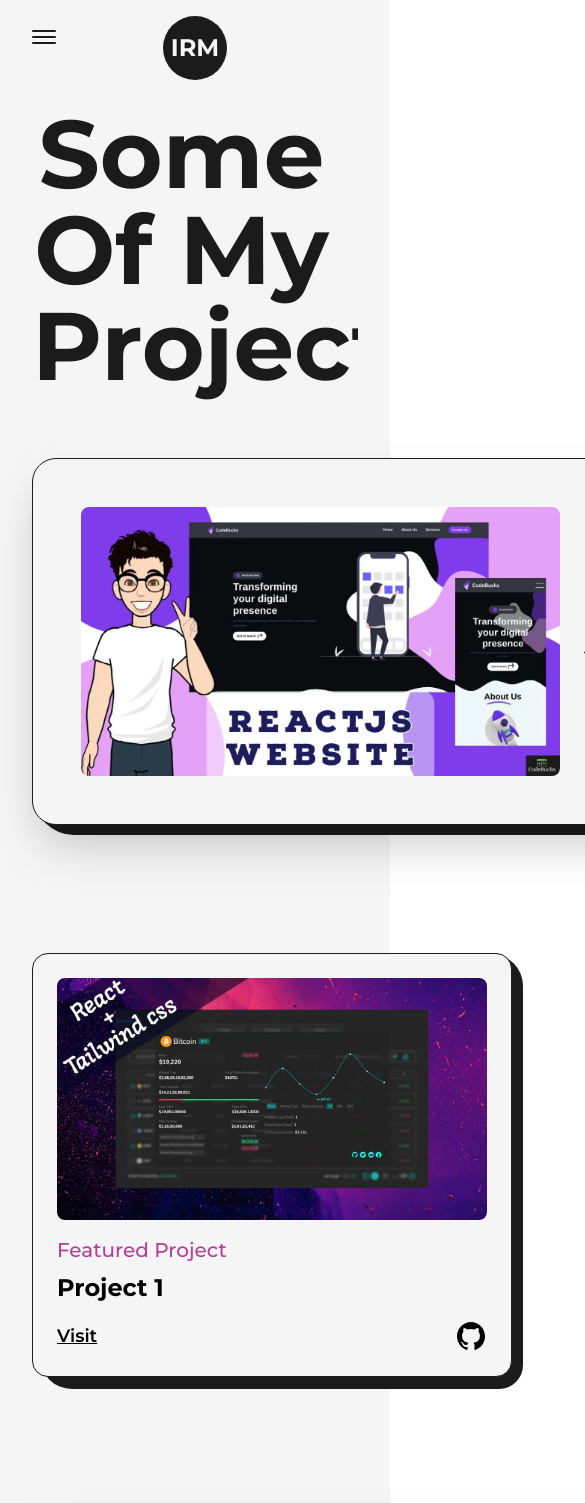
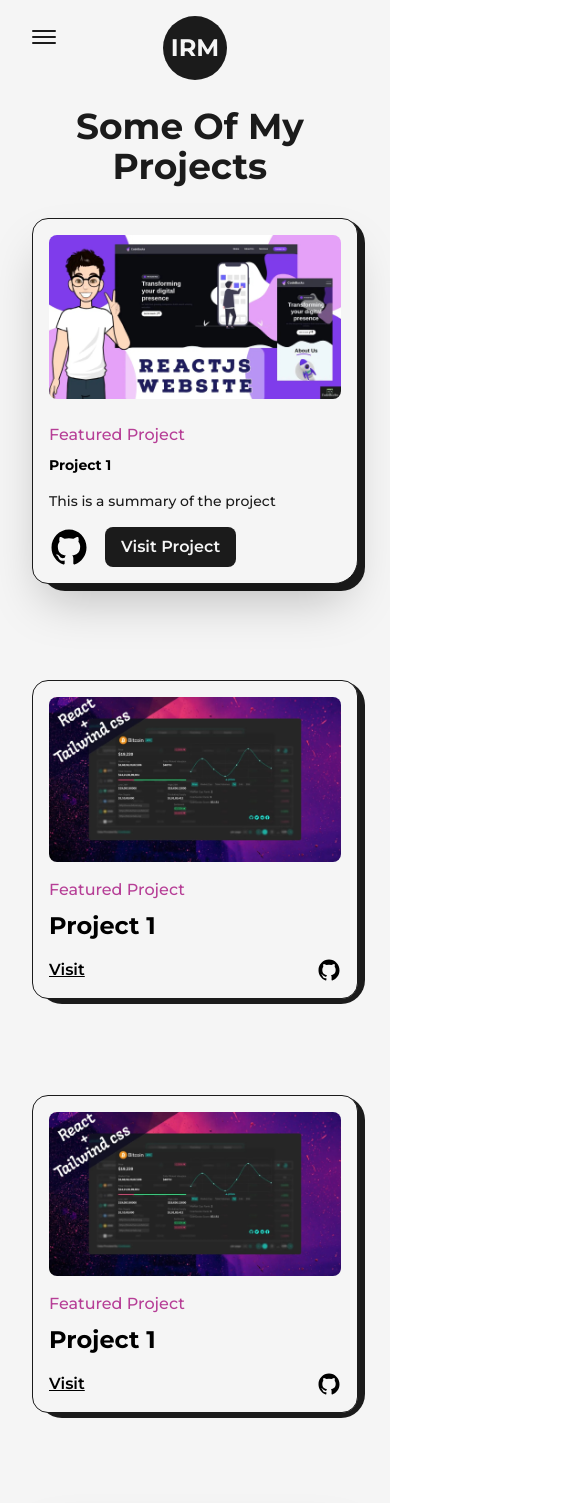
Before and after one commit to ir-acc-dev/PortfolioWebsite, a Next.js app: page /projects in a window 390 px wide. Shown: the top 1503 px of the page, 585 px wide, since content can reach past the window. Built offline with nearby package versions, Linux system fonts and the light colour scheme.

Commit message:
finished overall website responsiveness

```diff
--- a/src/pages/articles.js
+++ b/src/pages/articles.js
@@ -25,7 +25,7 @@
             </Link>
 
             <Link href={link} target='_blank'>
-                <h2 className='capitalize text-2xl font-bold my-2 mt-4 hover:underline'>{title}</h2>
+                <h2 className='capitalize text-2xl font-bold my-2 mt-4 hover:underline xs:text-lg'>{title}</h2>
             </Link>
 
             <p className='text-sm mb-2'>{summary}</p>
@@ -36,12 +36,13 @@
 
 const Article = ({title, date, link}) => {
     return (
-        <li className='relative w-full p-4 py-6 my-4 rounded-xl flex items-center justify-between bg-light text-dark first: mt-0 border border-solid border-dark border-r-4 border-b-4'>
+        <li className='relative w-full p-4 py-6 my-4 rounded-xl flex items-center justify-between bg-light text-dark first: mt-0 border border-solid border-dark border-r-4 border-b-4 sm:flex-col'>
+
             <Link href={link} target='_blank'>
                 <h2 className='capitalize text-xl font-semibold hover:underline'>{title}</h2>
             </Link>
 
-            <span className='text-primary font-semibold pl-4'>{date}</span>
+            <span className='text-primary font-semibold pl-4 sm:self-start xs:text-sm'>{date}</span>
         </li>
     )
 }
@@ -56,9 +57,9 @@
 
             <main className='w-full mb-16 flex flex-col items-center justify-center overflow-hidden'>
                 <Layout className="pt-16">
-                    <AnimatedText text='Some of My Articles' className='mb-16'/>
+                    <AnimatedText text='Some of My Articles' className='mb-16 lg:!text-7xl sm:mb-8 sm:!text-6xl xs:!text-4xl'/>
 
-                    <ul className='grid grid-cols-2 gap-16'>
+                    <ul className='grid grid-cols-2 gap-16 lg:gap-8 md:grid-cols-1 md:gap-y-16'>
                         <li>
                             <FeaturedArticle
                                 title='Article Title'
--- a/src/pages/projects.js
+++ b/src/pages/projects.js
@@ -10,26 +10,26 @@
 const FeaturedProject = ({type, title, summary, img, link, github}) => {
     return (
         <article
-            className="relative w-full flex items-center justify-between rounded-3xl border border-solid border-dark bg-light shadow-2xl p-12 rounded-br-2xl">
+            className="relative w-full flex items-center justify-between rounded-3xl border border-solid border-dark bg-light shadow-2xl p-12 rounded-br-2xl lg:flex-col lg:p-8 xs:rounded-2xl xs:rounded-br-3xl xs:p-4">
 
-            <div className="absolute top-0 -right-3 -z-10 w-[101%] h-[103%] rounded-[2.5rem] bg-dark rounded-br-3xl"/>
+            <div className="absolute top-0 -right-3 -z-10 w-[101%] h-[103%] rounded-[2.5rem] bg-dark rounded-br-3xl xs:-right-2 sm:h-[102%] xs:w-full xs:rounded-[1.5rem]"/>
 
-            <Link href={link} target="_blank" className='w-1/2 cursor-pointer overflow-hidden rounded-lg'>
+            <Link href={link} target="_blank" className='w-1/2 cursor-pointer overflow-hidden rounded-lg lg:w-full'>
                 <Image src={img} alt={title} className='w-full h-auto'/>
             </Link>
 
-            <div className='w-1/2 flex flex-col items-start justify-between pl-6'>
-                <span className='text-primary font-medium text-xl'>{type}</span>
+            <div className='w-1/2 flex flex-col items-start justify-between pl-6 lg:w-full lg:pl-0 lg:pt-6'>
+                <span className='text-primary font-medium text-xl xs:text-base'>{type}</span>
                 <Link href={link} target="_blank" className='hover:underline underline-offset-2'>
-                    <h2 className='my-2 w-full text-left text-4xl font-bold'>{title}</h2>
+                    <h2 className='my-2 w-full text-left text-4xl font-bold sm:text-sm'>{title}</h2>
                 </Link>
 
-                <p className='my-2 font-medium text-dark'>{summary}</p>
+                <p className='my-2 font-medium text-dark sm:text-sm'>{summary}</p>
 
                 <div className='mt-2 flex items-center'>
                     <Link href={github} target="_blank" className='w-10'><GithubIcon/></Link>
                     <Link href={link} target="_blank"
-                          className='ml-4 rounded-lg bg-dark text-light p-2 px-6 text-lg font-semibold'>Visit
+                          className='ml-4 rounded-lg bg-dark text-light p-2 px-6 text-lg font-semibold sm:px-4 sm:text-base'>Visit
                         Project</Link>
                 </div>
 
@@ -42,25 +42,28 @@
 const Project = ({type, title, img, link, github}) => {
     return (
         <article
-            className='w-full flex flex-col items-center justify-center rounded-2xl border border-solid border-dark bg-light p-6 relative'>
+            className='w-full flex flex-col items-center justify-center rounded-2xl border border-solid border-dark bg-light p-6 relative xs:p-4'>
 
-            <div className="absolute top-0 -right-3 -z-10 w-[101%] h-[103%] rounded-[2rem] bg-dark rounded-br-3xl"/>
+            <div className="absolute top-0 -right-3 -z-10 w-[101%] h-[103%] rounded-[2rem] bg-dark rounded-br-3xl md:-right-2 md:w-[101%] xs:h-[102%] xs:rounded-[1.5rem]"/>
 
             <Link href={link} target="_blank" className='w-full cursor-pointer overflow-hidden rounded-lg'>
                 <Image src={img} alt={title} className='w-full h-auto'/>
             </Link>
 
             <div className='w-full flex flex-col items-start justify-between mt-4'>
-                <span className='text-primary font-medium text-xl'>{type}</span>
+
+                <span className='text-primary font-medium text-xl lg:text-lg md:text-base'>{type}</span>
+
                 <Link href={link} target="_blank" className='hover:underline underline-offset-2'>
-                    <h2 className='my-2 w-full text-left text-2xl font-bold'>{title}</h2>
+                    <h2 className='my-2 w-full text-left text-2xl font-bold lg:text-2xl'>{title}</h2>
                 </Link>
 
                 <div className='w-full mt-2 flex items-center justify-between'>
                     <Link href={link} target="_blank"
-                          className='text-lg font-semibold underline'>Visit
+                          className='text-lg font-semibold underline md:text-base
+                          '>Visit
                     </Link>
-                    <Link href={github} target="_blank" className='w-8'><GithubIcon/></Link>
+                    <Link href={github} target="_blank" className='w-8 md:w-6'><GithubIcon/></Link>
 
                 </div>
 
@@ -83,9 +86,9 @@
 
                 <Layout className='pt-16'>
 
-                    <AnimatedText text="Some of My Projects" className='mb-16'></AnimatedText>
+                    <AnimatedText text="Some of My Projects" className='mb-16 lg:!text-7xl sm:mb-8 sm:!text-6xl xs:!text-4xl'></AnimatedText>
 
-                    <div className='grid grid-cols-12 gap-24 gap-y-32'>
+                    <div className='grid grid-cols-12 gap-24 gap-y-32 xl:gap-x-16 lg:gap-x-8 md:gap-y-24 sm:gap-x-0'>
 
                         <div className='col-span-12'>
                             <FeaturedProject
@@ -99,7 +102,7 @@
                             />
                         </div>
 
-                        <div className='col-span-6'>
+                        <div className='col-span-6 sm:col-span-12'>
                             <Project
                                 title='Project 1'
                                 img={Project2Img}
@@ -109,7 +112,7 @@
                             />
                         </div>
 
-                        <div className='col-span-6'>
+                        <div className='col-span-6 sm:col-span-12'>
                             <Project
                                 title='Project 1'
                                 img={Project2Img}
@@ -131,7 +134,7 @@
                             />
                         </div>
 
-                        <div className='col-span-6'>
+                        <div className='col-span-6 sm:col-span-12'>
                             <Project
                                 title='Project 1'
                                 img={Project2Img}
@@ -141,7 +144,7 @@
                             />
                         </div>
 
-                        <div className='col-span-6'>
+                        <div className='col-span-6 sm:col-span-12'>
                             <Project
                                 title='Project 1'
                                 img={Project2Img}
```
